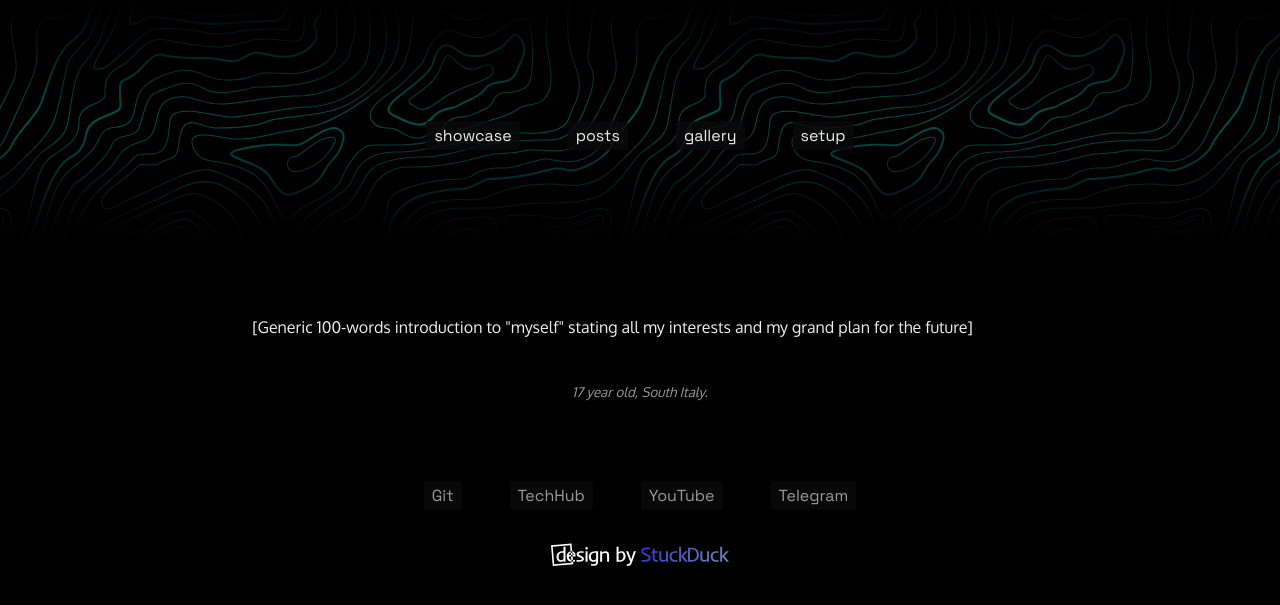
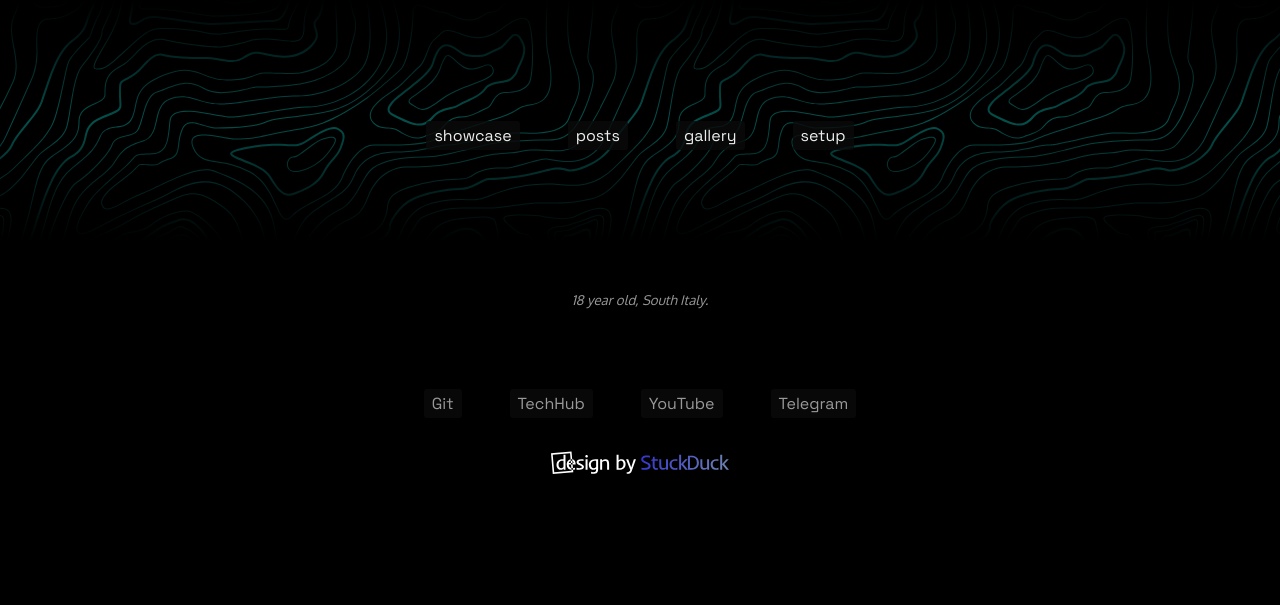
Before and after one commit to s7uck/s7uck.github.io, a Jekyll site: the page built from index.markdown, in a window 1280 px wide. Shown: the top 605 px of the page. Built offline with Jekyll 4.4.1, drawn with Linux system fonts in a browser that asks for light colours.

Commit message:
tanti auguri a me

```diff
--- a/index.markdown
+++ b/index.markdown
@@ -1,8 +1,7 @@
 ---
 layout: home
 ---
-<p>[Generic 100-words introduction to "myself" stating all my interests and my grand plan for the future]</p>
 
 <center>
-	<small><i>17 year old, South Italy.</i></small>
+	<small><i>18 year old, South Italy.</i></small>
 </center>
```
